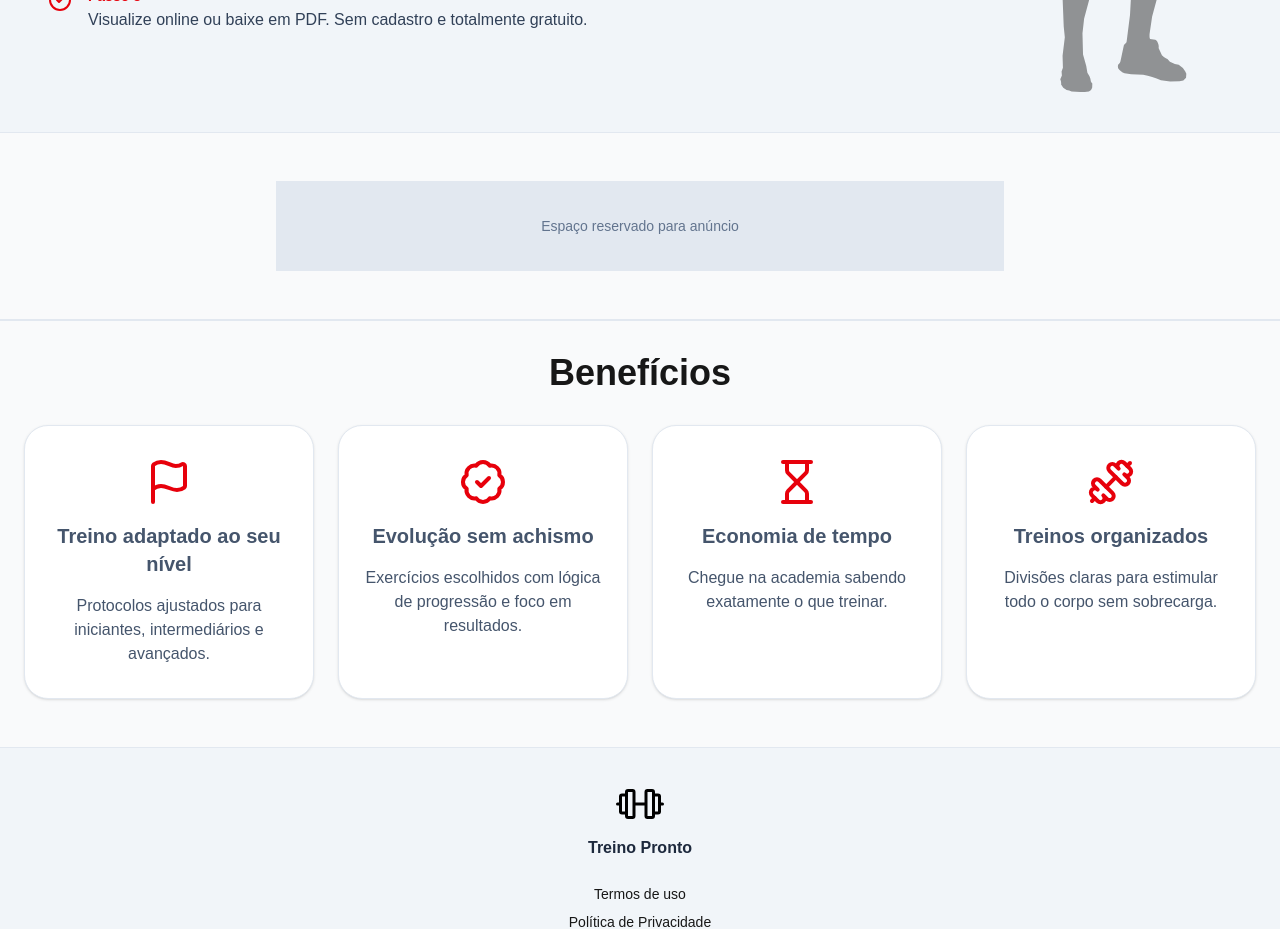
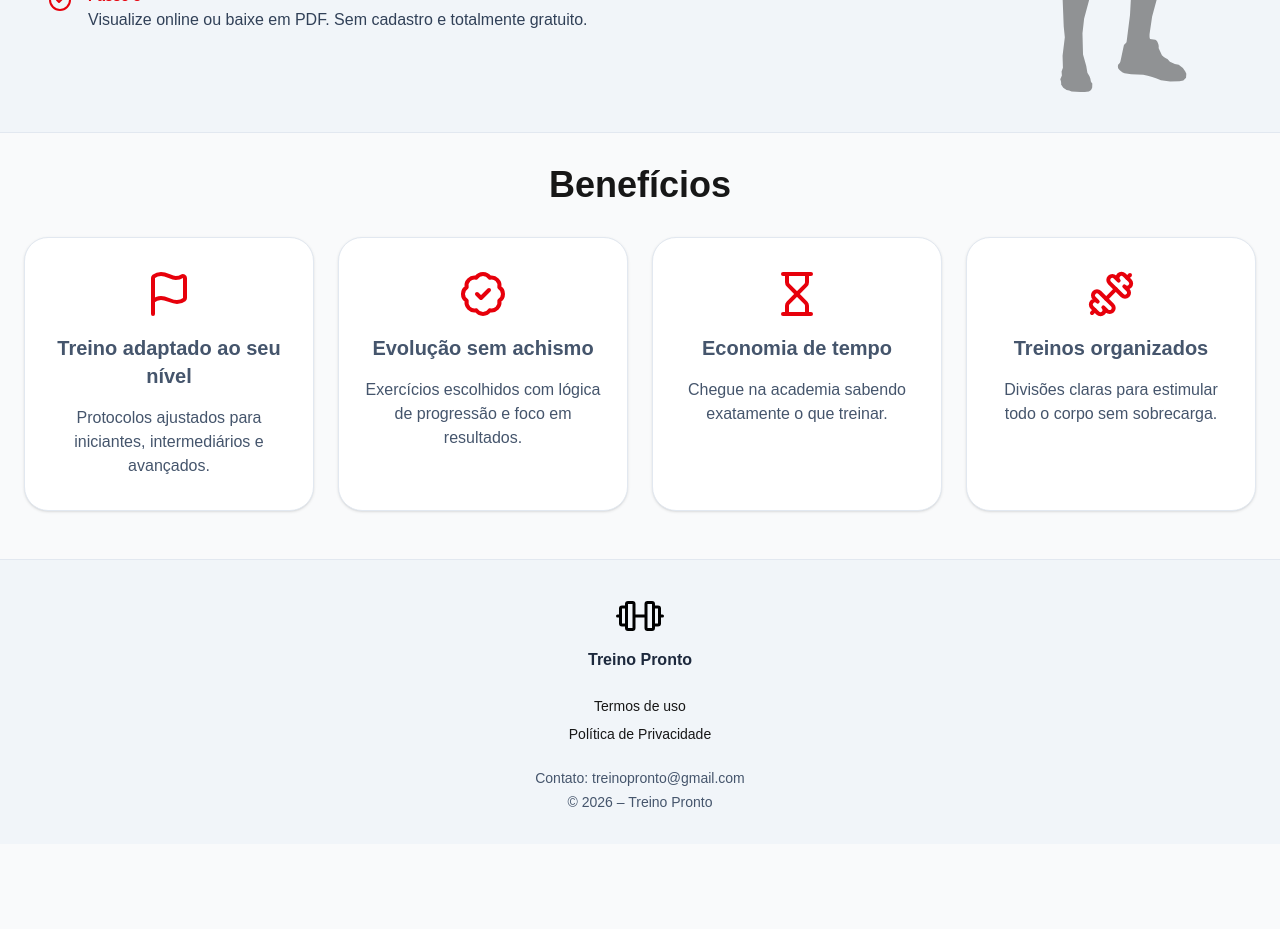
Before and after one commit to RobertoBMJunior/gym-site, a Next.js app: page / in a window 1280 px wide. Shown: the part 1120-2049 px from the top of the page. After the commit the page ends 1964 px from the top, so only its background shows below. Built offline with nearby package versions, Linux system fonts and the light colour scheme.

Commit message:
style: remove componente AdSection da home

```diff
--- a/src/app/page.tsx
+++ b/src/app/page.tsx
@@ -1,4 +1,4 @@
-import { AdSection } from '@/components/sections/AdSection'
+// import { AdSection } from '@/components/sections/AdSection'
 import { Benefits } from '@/components/sections/Benefits'
 import { HeroSection } from '@/components/sections/HeroSection'
 import { HowItWorks } from '@/components/sections/HowItWorks'
@@ -16,7 +16,7 @@ export default function Home() {
     <main className="">
       <HeroSection />
       <HowItWorks />
-      <AdSection />
+      {/* <AdSection /> */}
       <Benefits />
     </main>
   )
```
